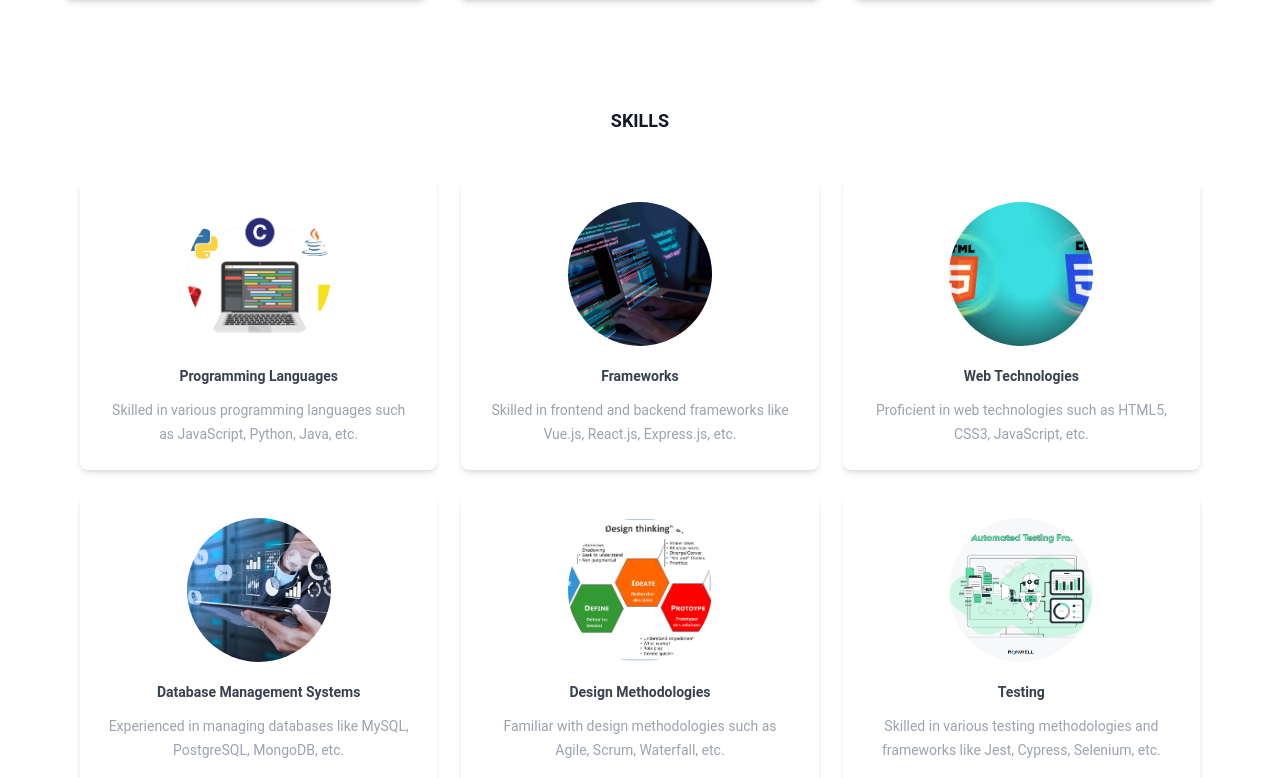
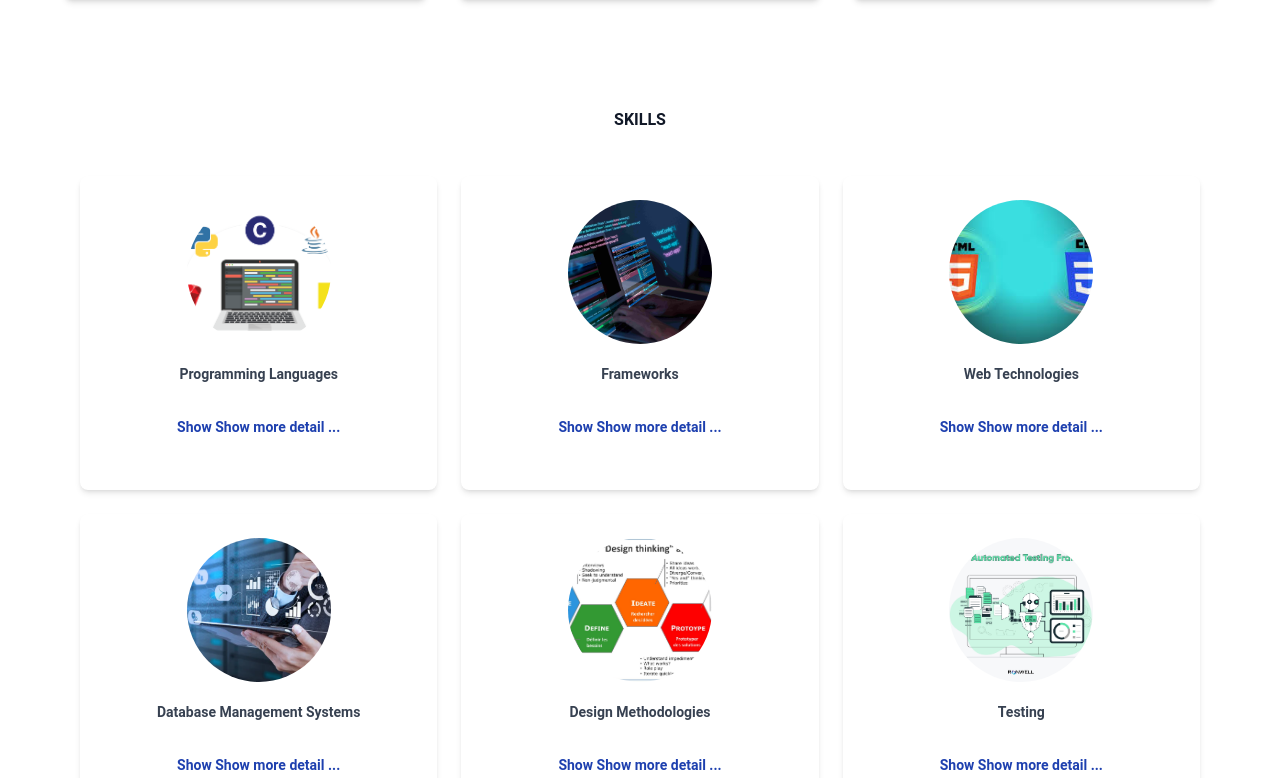
Before and after one commit to RABESANDRATANAJeanHubert/my-profile, a Vue app: page / in a window 1280 px wide. Shown: the part 1502-2280 px from the top of the page. Built offline with nearby package versions, Linux system fonts and the light colour scheme.

Commit message:
change fil

```diff
--- a/src/components/Header.vue
+++ b/src/components/Header.vue
@@ -64,7 +64,7 @@ const scrollToElement = (target, delay) => {
 .header {
   border: 1px solid rgba(63, 7, 7, 0.3);
   border-radius: 8px;
-  font-family: 'Roboto';
+  font-family: 'Roboto',sans-serif;
 }
 
 .link {
--- a/src/components/Skills.vue
+++ b/src/components/Skills.vue
@@ -20,7 +20,9 @@
           </div>
           <div class="text-center">
             <p class="text-xl text-gray-700 font-bold mb-2 custom-name">{{ skill.name }}</p>
-            <p class="text-base text-gray-400 font-normal custom-description" >{{ skill.description }}</p>
+            <p class="text-base text-gray-400 font-normal custom-description" >   <button
+                class="block w-full text-blue-800 text-sm font-semibold rounded-lg focus:outline-none focus:shadow-outline  hover:shadow-xs p-3 my-4">Show
+                Show more detail ...</button></p>
           </div>
           <transition name="fade">
             <ul v-if="skill.showFrameworks" class="absolute bottom-0 left-0 right-0 bg-white rounded-b-lg p-2 shadow-md">
@@ -115,8 +117,8 @@ const closeDialog = () => {
   opacity: 0;
 }
 .custom-text {
-    font-family: 'Roboto';
-    font-size: 18px;
+    font-family: 'Roboto', sans-serif;
+    font-size: 16px;
 }
 .custom-name{
     font-family: 'Roboto';
```
Also changed, not shown: 5 other files (tests, documents, lock files or other folders).
